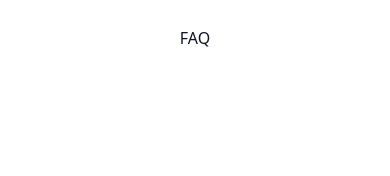
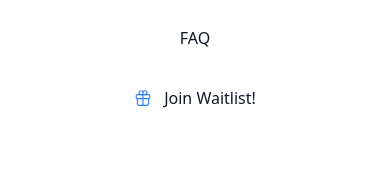
Before and after one commit to gentlehacks/getpexelxus, a Next.js app: page / in a window 390 px wide. Both pictures are taken after a click on the element 232 px from the left and 32 px from the top of the page. Shown: the part 182-358 px from the top of the page. Built offline with nearby package versions, Linux system fonts and the light colour scheme.

Commit message:
Fix: MobileNav transitions

```diff
--- a/src/components/MobileNav.tsx
+++ b/src/components/MobileNav.tsx
@@ -66,7 +66,7 @@ const MobileNav = ({setIsOpenMenu}: MolbileNavProps) => {
             initial={{opacity: 0}}
             animate={{opacity: 1}}
             exit={{opacity: 0}}
-            transition={{duration: 0.2, delay: 5}}
+            transition={{duration: 0.2, delay: 0.6}}
           >
             <Link
               href="#waitlistform"
```
